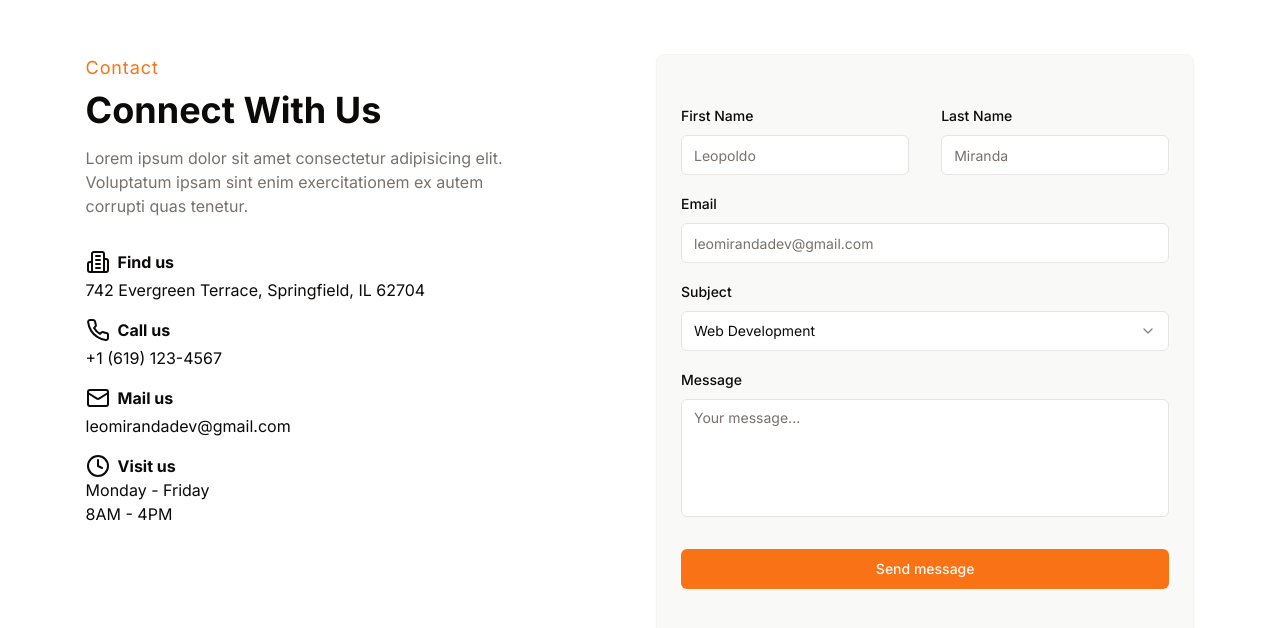
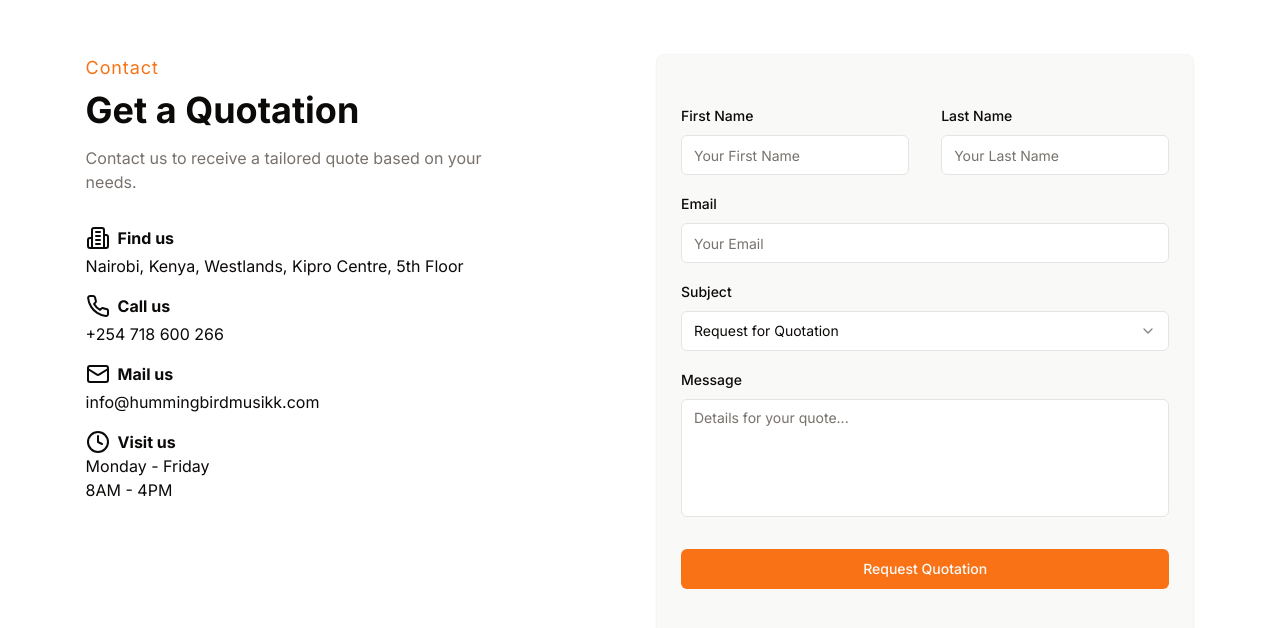
Before and after one commit to The-Strucker-Coporation/shad-test, a Next.js app: page / in a window 1280 px wide. Shown: the part 2926-3554 px from the top of the page. Built offline with nearby package versions, Linux system fonts and the light colour scheme.

Commit message:
Feature: Updated the Contact Component and Page.

```diff
--- a/app/about/page.tsx
+++ b/app/about/page.tsx
@@ -1,48 +1,44 @@
-import { BenefitsSection } from "@/components/layout/sections/benefits";
-import { CommunitySection } from "@/components/layout/sections/community";
+
 import { ContactSection } from "@/components/layout/sections/contact";
-import { FAQSection } from "@/components/layout/sections/faq";
-import { FeaturesSection } from "@/components/layout/sections/features";
-import { FooterSection } from "@/components/layout/sections/footer";
+
 import { HeroSection } from "@/components/layout/sections/hero";
-import { PricingSection } from "@/components/layout/sections/pricing";
-import { ServicesSection } from "@/components/layout/sections/services";
-import { SponsorsSection } from "@/components/layout/sections/sponsors";
-import { TeamSection } from "@/components/layout/sections/GeneralCatalog";
+import { GeneralCatalog } from "@/components/layout/sections/GeneralCatalog"; // Import the Catalog component
 import { TestimonialSection } from "@/components/layout/sections/testimonial";
 
 export const metadata = {
-  title: "Shadcn - Landing template",
-  description: "Free Shadcn landing page for developers",
+  title: "Hummingbird Musikk",
+  description: "Sing it like you want it.",
   openGraph: {
     type: "website",
     url: "https://github.com/nobruf/shadcn-landing-page.git",
-    title: "Shadcn - Landing template",
-    description: "Free Shadcn landing page for developers",
+    title: "Hummingbird Musikk",
+    description: "Sing it like you want it.",
     images: [
       {
         url: "https://res.cloudinary.com/dbzv9xfjp/image/upload/v1723499276/og-images/shadcn-vue.jpg",
         width: 1200,
         height: 630,
-        alt: "Shadcn - Landing template",
+        alt: "Hummingbird Musikk",
       },
     ],
   },
   twitter: {
     card: "summary_large_image",
     site: "https://github.com/nobruf/shadcn-landing-page.git",
-    title: "Shadcn - Landing template",
-    description: "Free Shadcn landing page for developers",
+    title: "Hummingbird Musikk",
+    description: "Sing it like you want it.",
     images: [
       "https://res.cloudinary.com/dbzv9xfjp/image/upload/v1723499276/og-images/shadcn-vue.jpg",
     ],
   },
 };
 
-export default function Catalog() {
+export default function Home() {
   return (
     <>
-      <TeamSection />
+      <HeroSection />
+      <GeneralCatalog/>
+      <ContactSection />
     </>
   );
 }
--- a/app/contact/page.tsx
+++ b/app/contact/page.tsx
@@ -1,48 +1,43 @@
-import { BenefitsSection } from "@/components/layout/sections/benefits";
-import { CommunitySection } from "@/components/layout/sections/community";
+
 import { ContactSection } from "@/components/layout/sections/contact";
-import { FAQSection } from "@/components/layout/sections/faq";
-import { FeaturesSection } from "@/components/layout/sections/features";
-import { FooterSection } from "@/components/layout/sections/footer";
+
 import { HeroSection } from "@/components/layout/sections/hero";
-import { PricingSection } from "@/components/layout/sections/pricing";
-import { ServicesSection } from "@/components/layout/sections/services";
-import { SponsorsSection } from "@/components/layout/sections/sponsors";
-import { TeamSection } from "@/components/layout/sections/GeneralCatalog";
+import { GeneralCatalog } from "@/components/layout/sections/GeneralCatalog"; // Import the Catalog component
 import { TestimonialSection } from "@/components/layout/sections/testimonial";
 
 export const metadata = {
-  title: "Shadcn - Landing template",
-  description: "Free Shadcn landing page for developers",
+  title: "Hummingbird Musikk",
+  description: "Sing it like you want it.",
   openGraph: {
     type: "website",
     url: "https://github.com/nobruf/shadcn-landing-page.git",
-    title: "Shadcn - Landing template",
-    description: "Free Shadcn landing page for developers",
+    title: "Hummingbird Musikk",
+    description: "Sing it like you want it.",
     images: [
       {
         url: "https://res.cloudinary.com/dbzv9xfjp/image/upload/v1723499276/og-images/shadcn-vue.jpg",
         width: 1200,
         height: 630,
-        alt: "Shadcn - Landing template",
+        alt: "Hummingbird Musikk",
       },
     ],
   },
   twitter: {
     card: "summary_large_image",
     site: "https://github.com/nobruf/shadcn-landing-page.git",
-    title: "Shadcn - Landing template",
-    description: "Free Shadcn landing page for developers",
+    title: "Hummingbird Musikk",
+    description: "Sing it like you want it.",
     images: [
       "https://res.cloudinary.com/dbzv9xfjp/image/upload/v1723499276/og-images/shadcn-vue.jpg",
     ],
   },
 };
 
-export default function Catalog() {
+export default function Home() {
   return (
     <>
-      <TeamSection />
+
+      <ContactSection />
     </>
   );
 }
--- a/components/layout/sections/contact.tsx
+++ b/components/layout/sections/contact.tsx
@@ -43,7 +43,7 @@ export const ContactSection = () => {
       firstName: "",
       lastName: "",
       email: "",
-      subject: "Web Development",
+      subject: "Request for Quotation",
       message: "",
     },
   });
@@ -52,7 +52,7 @@ export const ContactSection = () => {
     const { firstName, lastName, email, subject, message } = values;
     console.log(values);
 
-    const mailToLink = `mailto:leomirandadev@gmail.com?subject=${subject}&body=Hello I am ${firstName} ${lastName}, my Email is ${email}. %0D%0A${message}`;
+    const mailToLink = `mailto:info@hummingbirdmusikk.com?subject=${subject}&body=Hello, I am ${firstName} ${lastName}, my Email is ${email}. %0D%0A${message}`;
 
     window.location.href = mailToLink;
   }
@@ -65,11 +65,10 @@ export const ContactSection = () => {
             <h2 className="text-lg text-primary mb-2 tracking-wider">
               Contact
             </h2>
-            <h2 className="text-3xl md:text-4xl font-bold">Connect With Us</h2>
+            <h2 className="text-3xl md:text-4xl font-bold">Get a Quotation</h2>
           </div>
           <p className="mb-8 text-muted-foreground lg:w-5/6">
-            Lorem ipsum dolor sit amet consectetur adipisicing elit. Voluptatum
-            ipsam sint enim exercitationem ex autem corrupti quas tenetur.
+            Contact us to receive a tailored quote based on your needs.
           </p>
 
           <div className="flex flex-col gap-4">
@@ -78,7 +77,7 @@ export const ContactSection = () => {
                 <Building2 />
                 <div className="font-bold">Find us</div>
               </div>
-              <div>742 Evergreen Terrace, Springfield, IL 62704</div>
+              <div>Nairobi, Kenya, Westlands, Kipro Centre, 5th Floor</div>
             </div>
 
             <div>
@@ -86,7 +85,7 @@ export const ContactSection = () => {
                 <Phone />
                 <div className="font-bold">Call us</div>
               </div>
-              <div>+1 (619) 123-4567</div>
+              <div>+254 718 600 266</div>
             </div>
 
             <div>
@@ -94,7 +93,7 @@ export const ContactSection = () => {
                 <Mail />
                 <div className="font-bold">Mail us</div>
               </div>
-              <div>leomirandadev@gmail.com</div>
+              <div>info@hummingbirdmusikk.com</div>
             </div>
 
             <div>
@@ -126,7 +125,7 @@ export const ContactSection = () => {
                       <FormItem className="w-full">
                         <FormLabel>First Name</FormLabel>
                         <FormControl>
-                          <Input placeholder="Leopoldo" {...field} />
+                          <Input placeholder="Your First Name" {...field} />
                         </FormControl>
                         <FormMessage />
                       </FormItem>
@@ -139,7 +138,7 @@ export const ContactSection = () => {
                       <FormItem className="w-full">
                         <FormLabel>Last Name</FormLabel>
                         <FormControl>
-                          <Input placeholder="Miranda" {...field} />
+                          <Input placeholder="Your Last Name" {...field} />
                         </FormControl>
                         <FormMessage />
                       </FormItem>
@@ -157,7 +156,7 @@ export const ContactSection = () => {
                         <FormControl>
                           <Input
                             type="email"
-                            placeholder="leomirandadev@gmail.com"
+                            placeholder="Your Email"
                             {...field}
                           />
                         </FormControl>
@@ -184,18 +183,17 @@ export const ContactSection = () => {
                             </SelectTrigger>
                           </FormControl>
                           <SelectContent>
-                            <SelectItem value="Web Development">
-                              Web Development
+                            <SelectItem value="Request for Quotation">
+                              Request for Quotation
                             </SelectItem>
-                            <SelectItem value="Mobile Development">
-                              Mobile Development
+                            <SelectItem value="Music Publishing Services">
+                              Music Publishing Services
                             </SelectItem>
-                            <SelectItem value="Figma Design">
-                              Figma Design
+                            <SelectItem value="Education Materials">
+                              Education Materials
                             </SelectItem>
-                            <SelectItem value="REST API">REST API</SelectItem>
-                            <SelectItem value="FullStack Project">
-                              FullStack Project
+                            <SelectItem value="Music Production">
+                              Music Production
                             </SelectItem>
                           </SelectContent>
                         </Select>
@@ -215,7 +213,7 @@ export const ContactSection = () => {
                         <FormControl>
                           <Textarea
                             rows={5}
-                            placeholder="Your message..."
+                            placeholder="Details for your quote..."
                             className="resize-none"
                             {...field}
                           />
@@ -226,7 +224,7 @@ export const ContactSection = () => {
                   />
                 </div>
 
-                <Button className="mt-4">Send message</Button>
+                <Button className="mt-4">Request Quotation</Button>
               </form>
             </Form>
           </CardContent>
```
